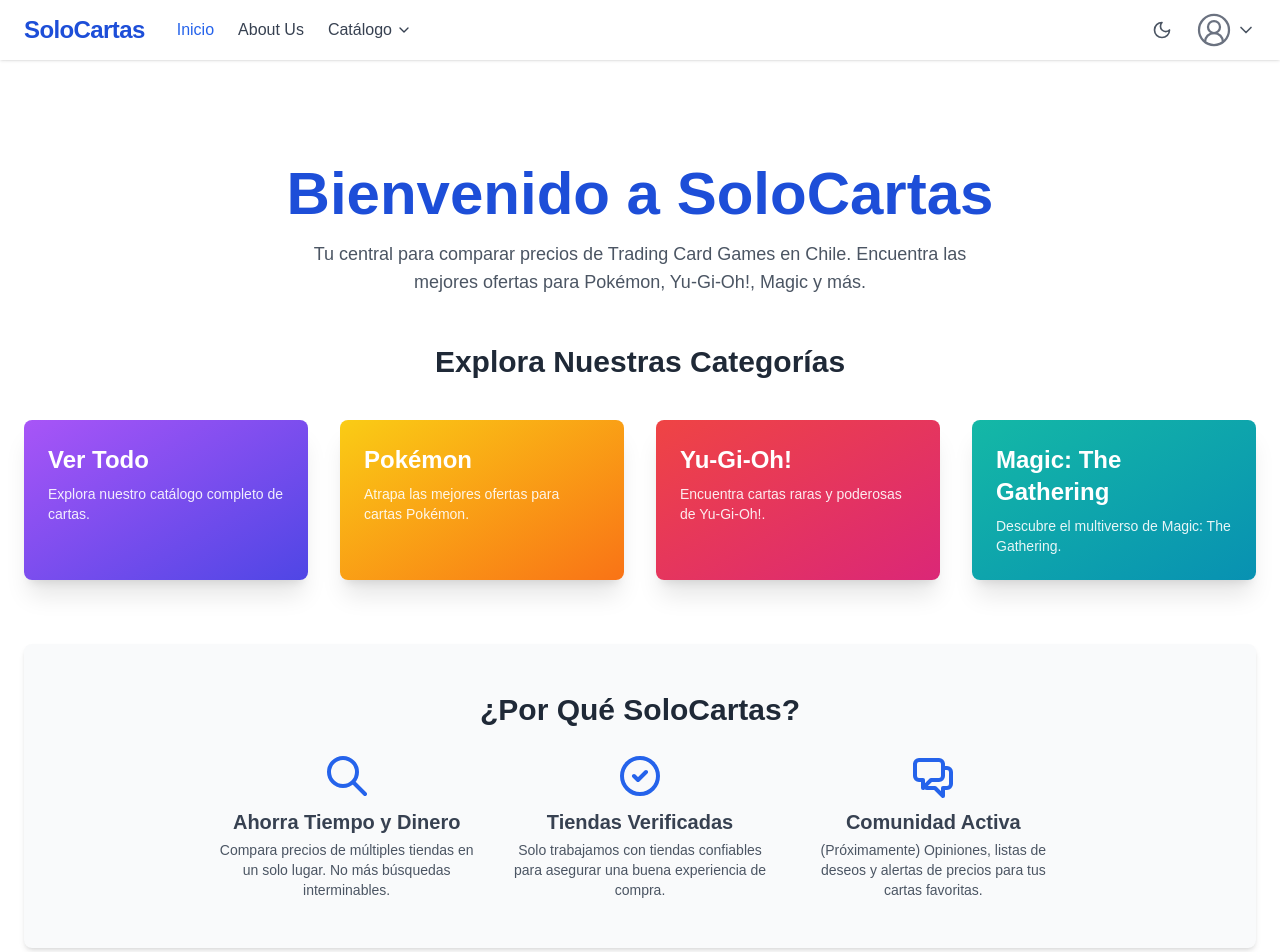
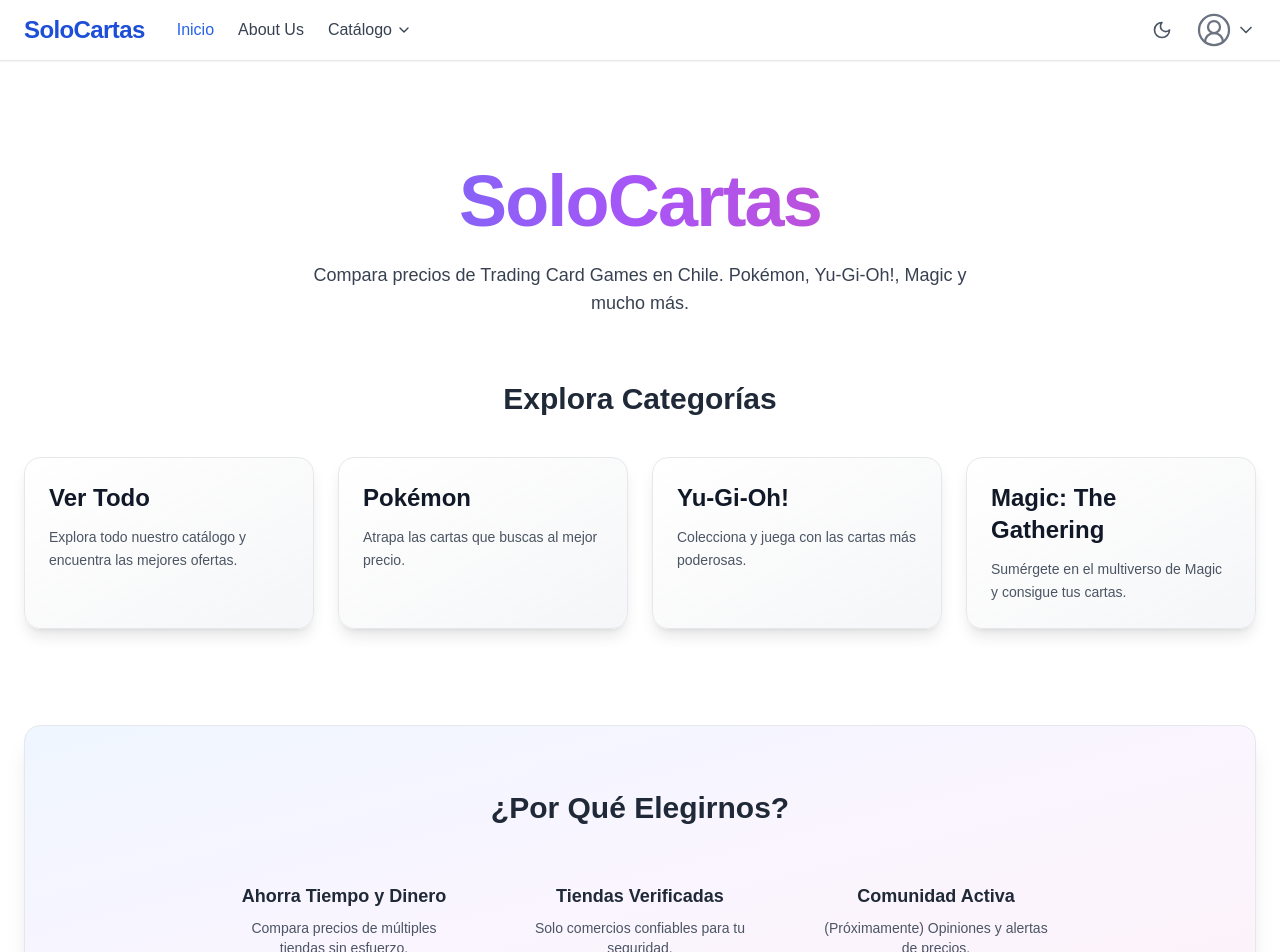
Before and after one commit to ssalgadn/TeOdioDocker-front, a Next.js app in the folder solocartas/solocartas-next/: page / in a window 1280 px wide. Shown: the top 952 px of the page. Built offline with nearby package versions, Linux system fonts and the light colour scheme.

Commit message:
fix visual

```diff
--- a/solocartas/solocartas-next/src/app/components/Navbar.tsx
+++ b/solocartas/solocartas-next/src/app/components/Navbar.tsx
@@ -2,8 +2,6 @@
 
 import Link from 'next/link';
 import Image from 'next/image';
-
-
 import { UserCircle2, ChevronDown, Sun, Moon } from 'lucide-react';
 import { useTheme } from 'next-themes';
 import { usePathname } from 'next/navigation';
@@ -46,7 +44,6 @@
   },
 ];
 
-
 export default function Navbar() {
   const pathname = usePathname();
   const [isUserDropdownOpen, setIsUserDropdownOpen] = useState(false);
@@ -68,9 +65,7 @@
       }
     }
     document.addEventListener('mousedown', handleClickOutside);
-    return () => {
-      document.removeEventListener('mousedown', handleClickOutside);
-    };
+    return () => document.removeEventListener('mousedown', handleClickOutside);
   }, []);
 
   const handleLogout = () => {
@@ -79,9 +74,7 @@
   };
 
   const handleCatalogEnter = () => {
-    if (catalogCloseTimer.current) {
-      clearTimeout(catalogCloseTimer.current);
-    }
+    if (catalogCloseTimer.current) clearTimeout(catalogCloseTimer.current);
     setCatalogOpen(true);
   };
 
@@ -92,48 +85,61 @@
   };
 
   return (
-    <div className="relative" onMouseLeave={handleCatalogLeave}>
-      <nav className="bg-white dark:bg-gray-900 shadow sticky top-0 z-50">
-        <div className="container mx-auto px-6 py-3 flex justify-between items-center">
-          {/* Left Side: Logo and Navigation Links */}
+    <header className="sticky top-0 z-50 bg-white dark:bg-slate-900 shadow-sm border-b border-gray-200 dark:border-slate-700">
+      <nav className="container mx-auto px-6 py-3 flex justify-between items-center">
+        {/* Logo and Links */}
         <div className="flex items-center gap-8">
-            <Link href="/">
-              <span className="text-2xl font-bold text-blue-700 dark:text-blue-500 tracking-tight">SoloCartas</span>
+          <Link href="/" className="text-2xl font-extrabold tracking-tight text-blue-700 dark:text-blue-500 hover:text-blue-600 dark:hover:text-blue-400 transition-colors">
+            SoloCartas
           </Link>
-            <div className="hidden md:flex gap-6 items-center">
+          <div className="hidden md:flex items-center gap-6 text-gray-700 dark:text-gray-300 font-medium">
             <Link
               href="/"
-                className={`font-medium ${pathname === '/' ? 'text-blue-600 dark:text-blue-400' : 'text-gray-700 dark:text-gray-300'} hover:text-blue-600 dark:hover:text-blue-400 transition-colors`}
+              className={`hover:text-blue-600 dark:hover:text-blue-400 transition-colors ${
+                pathname === '/' ? 'text-blue-600 dark:text-blue-400' : ''
+              }`}
             >
               Inicio
             </Link>
-
             <Link
               href="/about-us"
-                className={`font-medium ${pathname === '/about-us' ? 'text-blue-600 dark:text-blue-400' : 'text-gray-700 dark:text-gray-300'} hover:text-blue-600 dark:hover:text-blue-400 transition-colors`}
+              className={`hover:text-blue-600 dark:hover:text-blue-400 transition-colors ${
+                pathname === '/about-us' ? 'text-blue-600 dark:text-blue-400' : ''
+              }`}
             >
               About Us
             </Link>
-
-
-              <Link
-                href="/products"
+            <button
               onMouseEnter={handleCatalogEnter}
-                className={`font-medium ${pathname.startsWith('/products') || isCatalogOpen ? 'text-blue-600 dark:text-blue-400' : 'text-gray-700 dark:text-gray-300'} hover:text-blue-600 dark:hover:text-blue-400 transition-colors flex items-center cursor-pointer`}
+              onFocus={handleCatalogEnter}
+              onMouseLeave={handleCatalogLeave}
+              onBlur={handleCatalogLeave}
+              aria-haspopup="true"
+              aria-expanded={isCatalogOpen}
+              className={`flex items-center gap-1 cursor-pointer hover:text-blue-600 dark:hover:text-blue-400 transition-colors font-medium focus:outline-none ${
+                pathname.startsWith('/products') || isCatalogOpen
+                  ? 'text-blue-600 dark:text-blue-400'
+                  : ''
+              }`}
+              type="button"
             >
-                <span>Catálogo</span>
-                <ChevronDown className={`h-4 w-4 ml-1 text-current transition-transform ${isCatalogOpen ? 'rotate-180' : ''}`} />
-              </Link>
+              Catálogo
+              <ChevronDown
+                className={`h-4 w-4 transition-transform ${isCatalogOpen ? 'rotate-180' : ''}`}
+                aria-hidden="true"
+              />
+            </button>
           </div>
         </div>
 
-          {/* Right Side: Theme Toggle and User Dropdown */}
+        {/* Right Side: Theme toggle and user */}
         <div className="flex items-center gap-4">
           {mounted && (
             <button
               onClick={() => setTheme(theme === 'dark' ? 'light' : 'dark')}
-                className="p-2 rounded-full text-gray-600 dark:text-gray-400 hover:bg-gray-200 dark:hover:bg-gray-700"
               aria-label="Toggle theme"
+              className="p-2 rounded-full text-gray-600 dark:text-gray-400 hover:bg-gray-200 dark:hover:bg-gray-700 transition"
+              type="button"
             >
               {theme === 'dark' ? <Sun size={20} /> : <Moon size={20} />}
             </button>
@@ -141,28 +147,61 @@
 
           <div className="relative" ref={userDropdownRef}>
             {isLoading ? (
-                <div className="w-8 h-8 bg-gray-300 dark:bg-gray-700 rounded-full animate-pulse"></div>
+              <div className="w-9 h-9 rounded-full bg-gray-300 dark:bg-gray-700 animate-pulse" />
             ) : (
               <>
-                  <button onClick={() => setIsUserDropdownOpen(!isUserDropdownOpen)} className="flex items-center">
+                <button
+                  onClick={() => setIsUserDropdownOpen(!isUserDropdownOpen)}
+                  className="flex items-center gap-1 focus:outline-none"
+                  aria-haspopup="true"
+                  aria-expanded={isUserDropdownOpen}
+                  type="button"
+                >
                   {isAuthenticated && user?.picture ? (
-                      <Image src={user.picture} alt={user.name || 'Avatar'} width={36} height={36} className="rounded-full" />
+                    <Image
+                      src={user.picture}
+                      alt={user.name || 'Avatar'}
+                      width={36}
+                      height={36}
+                      className="rounded-full"
+                    />
                   ) : (
-                      <UserCircle2 size={36} className="text-gray-500 dark:text-gray-400" strokeWidth={1.5} />
+                    <UserCircle2 className="text-gray-500 dark:text-gray-400" size={36} strokeWidth={1.5} />
                   )}
-                    <ChevronDown className={`h-5 w-5 ml-1 text-gray-600 dark:text-gray-400 transition-transform ${isUserDropdownOpen ? 'rotate-180' : ''}`} />
+                  <ChevronDown
+                    className={`h-5 w-5 text-gray-600 dark:text-gray-400 transition-transform ${
+                      isUserDropdownOpen ? 'rotate-180' : ''
+                    }`}
+                    aria-hidden="true"
+                  />
                 </button>
 
                 {isUserDropdownOpen && (
-                    <div className="absolute right-0 mt-2 w-48 bg-white dark:bg-gray-800 rounded-md shadow-xl py-1 z-50">
+                  <div className="absolute right-0 mt-2 w-48 rounded-md bg-white dark:bg-slate-800 shadow-lg py-1 z-50 border border-gray-200 dark:border-slate-700">
                     {isAuthenticated ? (
-                        <button onClick={handleLogout} className="block w-full text-left px-4 py-2 text-sm text-gray-700 dark:text-gray-200 hover:bg-gray-100 dark:hover:bg-gray-700">
+                      <button
+                        onClick={handleLogout}
+                        className="block w-full px-4 py-2 text-left text-sm text-gray-700 dark:text-gray-200 hover:bg-gray-100 dark:hover:bg-gray-700 transition"
+                        type="button"
+                      >
                         Logout
                       </button>
                     ) : (
                       <>
-                          <Link href="/login" onClick={() => setIsUserDropdownOpen(false)} className="block px-4 py-2 text-sm text-gray-700 dark:text-gray-200 hover:bg-gray-100 dark:hover:bg-gray-700">Login</Link>
-                          <Link href="/register" onClick={() => setIsUserDropdownOpen(false)} className="block px-4 py-2 text-sm text-gray-700 dark:text-gray-200 hover:bg-gray-100 dark:hover:bg-gray-700">Register</Link>
+                        <Link
+                          href="/login"
+                          onClick={() => setIsUserDropdownOpen(false)}
+                          className="block px-4 py-2 text-sm text-gray-700 dark:text-gray-200 hover:bg-gray-100 dark:hover:bg-gray-700 transition"
+                        >
+                          Login
+                        </Link>
+                        <Link
+                          href="/register"
+                          onClick={() => setIsUserDropdownOpen(false)}
+                          className="block px-4 py-2 text-sm text-gray-700 dark:text-gray-200 hover:bg-gray-100 dark:hover:bg-gray-700 transition"
+                        >
+                          Register
+                        </Link>
                       </>
                     )}
                   </div>
@@ -171,12 +210,15 @@
             )}
           </div>
         </div>
-        </div>
       </nav>
 
+      {/* Mega menu */}
       <div
         onMouseEnter={handleCatalogEnter}
-        className={`absolute top-full left-0 right-0 bg-gray-700 dark:bg-gray-800 shadow-lg z-40 transition-opacity duration-300 ${isCatalogOpen ? 'opacity-100' : 'opacity-0 pointer-events-none'}`}
+        onMouseLeave={handleCatalogLeave}
+        className={`absolute top-full left-0 right-0 bg-gray-700 dark:bg-gray-800 shadow-lg z-40 transition-opacity duration-300 ${
+          isCatalogOpen ? 'opacity-100 pointer-events-auto' : 'opacity-0 pointer-events-none'
+        }`}
       >
         <div className="container mx-auto px-6 py-8">
           <div className="grid grid-cols-1 md:grid-cols-3 gap-x-8 gap-y-10">
@@ -185,7 +227,7 @@
                 <Link
                   href={column.href || '#'}
                   onClick={() => setCatalogOpen(false)}
-                  className="text-lg font-semibold text-gray-100 dark:text-gray-50 hover:text-blue-300 dark:hover:text-blue-300 transition-colors block mb-3"
+                  className="block text-lg font-semibold text-gray-100 dark:text-gray-50 hover:text-blue-300 dark:hover:text-blue-300 transition-colors mb-3"
                 >
                   {column.name}
                 </Link>
@@ -196,7 +238,7 @@
                         <Link
                           href={subItem.href || '#'}
                           onClick={() => setCatalogOpen(false)}
-                          className="text-gray-300 dark:text-gray-400 hover:text-gray-100 dark:hover:text-gray-50 transition-colors text-sm"
+                          className="block text-sm text-gray-300 dark:text-gray-400 hover:text-gray-100 dark:hover:text-gray-50 transition-colors"
                         >
                           {subItem.name}
                         </Link>
@@ -209,6 +251,6 @@
           </div>
         </div>
       </div>
-    </div>
+    </header>
   );
 }
--- a/solocartas/solocartas-next/src/app/globals.css
+++ b/solocartas/solocartas-next/src/app/globals.css
@@ -12,8 +12,10 @@
   --foreground: 237 237 237;
 }
 
+@import url('https://fonts.googleapis.com/css2?family=Poppins:wght@400;600;800&display=swap');
+
 body {
   background-color: rgb(var(--background));
   color: rgb(var(--foreground));
-  font-family: Arial, Helvetica, sans-serif;
+  font-family: 'Poppins', Arial, Helvetica, sans-serif;
 }
--- a/solocartas/solocartas-next/src/app/page.tsx
+++ b/solocartas/solocartas-next/src/app/page.tsx
@@ -1,105 +1,115 @@
+'use client';
 import Link from 'next/link';
-import Image from 'next/image';
+import { motion } from 'framer-motion';
 
 interface CategoryCardProps {
   title: string;
   href: string;
-  imageSrc?: string;
-  bgColorClass: string;
-  textColorClass?: string;
   description?: string;
 }
 
-const CategoryCard: React.FC<CategoryCardProps> = ({ title, href, imageSrc, bgColorClass, textColorClass = 'text-white', description }) => {
+const CategoryCard: React.FC<CategoryCardProps> = ({ title, href, description }) => {
   return (
-    <Link href={href} className={`block rounded-lg shadow-xl hover:shadow-2xl transition-shadow duration-300 ease-in-out ${bgColorClass} p-6 transform hover:scale-105`}>
-      {imageSrc && (
-        <div className="relative h-40 w-full mb-4 rounded-md overflow-hidden">
-          <Image src={imageSrc} alt={title} layout="fill" objectFit="cover" />
+    <motion.div
+      whileHover={{ scale: 1.08, rotate: 1 }}
+      whileTap={{ scale: 0.98 }}
+      className="group bg-gradient-to-br from-white/70 to-gray-100/80 dark:from-slate-800 dark:to-slate-900 backdrop-blur-xl border border-gray-200 dark:border-slate-700 rounded-2xl p-6 shadow-lg cursor-pointer transform transition-all duration-300 hover:shadow-2xl"
+    >
+      <Link href={href}>
+        <div className="flex flex-col space-y-3">
+          <h3 className="text-2xl font-extrabold text-gray-900 dark:text-gray-100 group-hover:text-blue-600 transition-colors">
+            {title}
+          </h3>
+          {description && (
+            <p className="text-sm text-gray-600 dark:text-gray-300 leading-relaxed">
+              {description}
+            </p>
+          )}
         </div>
-      )}
-      <h3 className={`text-2xl font-bold ${textColorClass} mb-2`}>{title}</h3>
-      {description && <p className={`${textColorClass} text-sm opacity-90`}>{description}</p>}
-    </Link>
+      </Link>
+    </motion.div>
   );
 };
 
 export default function Landing() {
   return (
-    <main className="container mx-auto px-4 sm:px-6 py-10 dark:bg-slate-800">
-      <header className="text-center mb-12">
-        <h1 className="text-5xl font-extrabold text-blue-700 dark:text-blue-500 sm:text-6xl">
-          Bienvenido a SoloCartas
+    <main className="container mx-auto px-4 sm:px-6 py-10 dark:bg-gradient-to-b dark:from-slate-900 dark:to-slate-950">
+
+      <motion.header
+        initial={{ opacity: 0, y: -20 }}
+        animate={{ opacity: 1, y: 0 }}
+        transition={{ duration: 0.6 }}
+        className="text-center mb-16"
+      >
+        <h1 className="text-6xl sm:text-7xl font-extrabold bg-gradient-to-r from-blue-500 via-purple-500 to-pink-500 text-transparent bg-clip-text tracking-tight">
+          SoloCartas
         </h1>
-        <p className="mt-4 text-lg text-gray-600 dark:text-gray-300 max-w-2xl mx-auto">
-          Tu central para comparar precios de Trading Card Games en Chile. Encuentra las mejores ofertas para Pokémon, Yu-Gi-Oh!, Magic y más.
+        <p className="mt-6 text-lg text-gray-700 dark:text-gray-300 max-w-2xl mx-auto">
+          Compara precios de Trading Card Games en Chile. Pokémon, Yu-Gi-Oh!, Magic y mucho más.
         </p>
-      </header>
+      </motion.header>
 
-      <section className="mb-16">
-        <h2 className="text-3xl font-bold text-gray-800 dark:text-gray-100 text-center mb-10">Explora Nuestras Categorías</h2>
-        <div className="grid grid-cols-1 md:grid-cols-2 lg:grid-cols-4 gap-6 md:gap-8">
+      <motion.section
+        initial={{ opacity: 0, y: 30 }}
+        whileInView={{ opacity: 1, y: 0 }}
+        transition={{ duration: 0.7 }}
+        viewport={{ once: true }}
+        className="mb-24"
+      >
+        <h2 className="text-3xl font-bold text-gray-800 dark:text-gray-100 text-center mb-10">Explora Categorías</h2>
+        <div className="grid grid-cols-1 sm:grid-cols-2 lg:grid-cols-4 gap-6">
           <CategoryCard
             title="Ver Todo"
             href="/products"
-            description="Explora nuestro catálogo completo de cartas."
-            bgColorClass="bg-gradient-to-br from-purple-500 to-indigo-600"
+            description="Explora todo nuestro catálogo y encuentra las mejores ofertas."
           />
           <CategoryCard
             title="Pokémon"
             href="/products?game=pokemon"
-            description="Atrapa las mejores ofertas para cartas Pokémon."
-            bgColorClass="bg-gradient-to-br from-yellow-400 to-orange-500"
+            description="Atrapa las cartas que buscas al mejor precio."
           />
           <CategoryCard
             title="Yu-Gi-Oh!"
             href="/products?game=yu-gi-oh"
-            description="Encuentra cartas raras y poderosas de Yu-Gi-Oh!."
-            bgColorClass="bg-gradient-to-br from-red-500 to-pink-600"
+            description="Colecciona y juega con las cartas más poderosas."
           />
           <CategoryCard
             title="Magic: The Gathering"
             href="/products?game=magic-the-gathering"
-            description="Descubre el multiverso de Magic: The Gathering."
-            bgColorClass="bg-gradient-to-br from-teal-500 to-cyan-600"
+            description="Sumérgete en el multiverso de Magic y consigue tus cartas."
           />
         </div>
-      </section>
+      </motion.section>
 
-      <section className="bg-gray-50 dark:bg-slate-700 py-12 rounded-lg shadow-md">
-        <div className="max-w-4xl mx-auto px-6">
-          <h2 className="text-3xl font-bold text-gray-800 dark:text-gray-100 mb-6 text-center">¿Por Qué SoloCartas?</h2>
-          <div className="grid md:grid-cols-3 gap-8 text-center">
-            <div>
-              <div className="text-blue-600 mb-2">
-                <svg xmlns="http://www.w3.org/2000/svg" className="h-12 w-12 mx-auto" fill="none" viewBox="0 0 24 24" stroke="currentColor" strokeWidth={2}>
-                  <path strokeLinecap="round" strokeLinejoin="round" d="M21 21l-6-6m2-5a7 7 0 11-14 0 7 7 0 0114 0z" />
-                </svg>
-              </div>
-              <h3 className="text-xl font-semibold text-gray-700 dark:text-gray-200 mb-1">Ahorra Tiempo y Dinero</h3>
-              <p className="text-gray-600 dark:text-gray-400 text-sm">Compara precios de múltiples tiendas en un solo lugar. No más búsquedas interminables.</p>
-            </div>
-            <div>
-              <div className="text-blue-600 mb-2">
-                <svg xmlns="http://www.w3.org/2000/svg" className="h-12 w-12 mx-auto" fill="none" viewBox="0 0 24 24" stroke="currentColor" strokeWidth={2}>
-                  <path strokeLinecap="round" strokeLinejoin="round" d="M9 12l2 2 4-4m6 2a9 9 0 11-18 0 9 9 0 0118 0z" />
-                </svg>
-              </div>
-              <h3 className="text-xl font-semibold text-gray-700 dark:text-gray-200 mb-1">Tiendas Verificadas</h3>
-              <p className="text-gray-600 dark:text-gray-400 text-sm">Solo trabajamos con tiendas confiables para asegurar una buena experiencia de compra.</p>
-            </div>
-            <div>
-              <div className="text-blue-600 mb-2">
-                <svg xmlns="http://www.w3.org/2000/svg" className="h-12 w-12 mx-auto" fill="none" viewBox="0 0 24 24" stroke="currentColor" strokeWidth={2}>
-                  <path strokeLinecap="round" strokeLinejoin="round" d="M17 8h2a2 2 0 012 2v6a2 2 0 01-2 2h-2v4l-4-4H9a1.994 1.994 0 01-1.414-.586m0 0L11 14h4a2 2 0 002-2V6a2 2 0 00-2-2H5a2 2 0 00-2 2v6a2 2 0 002 2h2v4l.586-.586z" />
-                </svg>
-              </div>
-              <h3 className="text-xl font-semibold text-gray-700 dark:text-gray-200 mb-1">Comunidad Activa</h3>
-              <p className="text-gray-600 dark:text-gray-400 text-sm">(Próximamente) Opiniones, listas de deseos y alertas de precios para tus cartas favoritas.</p>
-            </div>
+      <motion.section
+        initial={{ opacity: 0, y: 30 }}
+        whileInView={{ opacity: 1, y: 0 }}
+        transition={{ duration: 0.7, delay: 0.2 }}
+        viewport={{ once: true }}
+        className="relative overflow-hidden bg-gradient-to-br from-blue-50 via-purple-50 to-pink-50 dark:from-slate-800 dark:via-slate-900 dark:to-slate-950 py-16 rounded-2xl shadow-xl border border-gray-200 dark:border-slate-700"
+      >
+        <div className="max-w-4xl mx-auto px-6 text-center">
+          <h2 className="text-3xl font-extrabold text-gray-800 dark:text-gray-100 mb-10">¿Por Qué Elegirnos?</h2>
+
+          <div className="grid md:grid-cols-3 gap-10">
+            <motion.div whileHover={{ scale: 1.05 }} className="p-4">
+              <h3 className="text-lg font-bold text-gray-800 dark:text-gray-100 mb-2">Ahorra Tiempo y Dinero</h3>
+              <p className="text-sm text-gray-600 dark:text-gray-300">Compara precios de múltiples tiendas sin esfuerzo.</p>
+            </motion.div>
+
+            <motion.div whileHover={{ scale: 1.05 }} className="p-4">
+              <h3 className="text-lg font-bold text-gray-800 dark:text-gray-100 mb-2">Tiendas Verificadas</h3>
+              <p className="text-sm text-gray-600 dark:text-gray-300">Solo comercios confiables para tu seguridad.</p>
+            </motion.div>
+
+            <motion.div whileHover={{ scale: 1.05 }} className="p-4">
+              <h3 className="text-lg font-bold text-gray-800 dark:text-gray-100 mb-2">Comunidad Activa</h3>
+              <p className="text-sm text-gray-600 dark:text-gray-300">(Próximamente) Opiniones y alertas de precios.</p>
+            </motion.div>
           </div>
         </div>
-      </section>
+      </motion.section>
+
     </main>
   );
 }
```
Also changed, not shown: solocartas/solocartas-next/package.json (+10 -9 lines), solocartas/solocartas-next/src/app/about-us/page.tsx (+13 -4 lines), solocartas/solocartas-next/src/app/login/page.tsx (+60 -20 lines), solocartas/solocartas-next/src/app/register/page.tsx (+85 -12 lines), 2 other files (tests, documents, lock files or other folders). Lines whose indentation alone changed are shown as unchanged.
